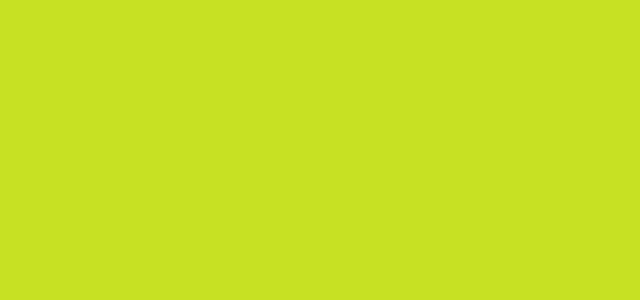
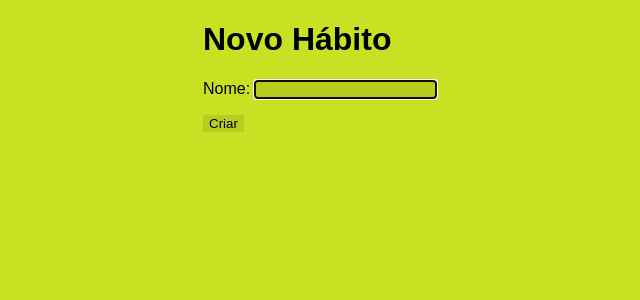
Before and after one commit to wellingtonrsdev/lista-de-habitos, a PHP site: page /novohabito.php in a window 1280 px wide. Before the commit the part shown is empty. Shown: the top 300 px of the page, without its empty margins (262-902 px from the left). Run offline with PHP 8.4, Linux system fonts and the light colour scheme.

Commit message:
Criado Formulário para cadastro de pessoas

```diff
--- a/novohabito.php
+++ b/novohabito.php
@@ -1,13 +1,37 @@
 <!DOCTYPE html>
 <html lang="en">
+
 <head>
   <meta charset="UTF-8">
   <meta name="viewport" content="width=device-width, initial-scale=1.0">
   <link rel="stylesheet" href="css/styles.css">
   <title>Lista de hábitos</title>
 </head>
+
 <body>
+  <div class="center">
+    <h1>Novo Hábito</h1>
 
+    <!--Formualário para cadastro de pessoas-->
+    <form id="formulario" action="inserthabito.php">
+      <p><label> Nome: <input type="text" id="nome" name="nome" autofocus /></label></p>
+      <p><input type="submit" value="Criar"></p>
+    </form>
+  </div>
 
+  <script type="text/javascript">
+    //Declara uma função para validar o formulário
+    const validaForm = function() {
+      let nomeHabito = document.getElementById("nome").value;
+      if ("" == nomeHabito) {
+        alert("É necessário informar o nome do Hábito");
+      }
+      return false;
+    }
+
+    //Aqui declaramos que está função ocorre sempre no submit do formulário
+    document.getElementById("formulario").onsubmit = validaForm;
+  </script>
 </body>
+
 </html>
```
